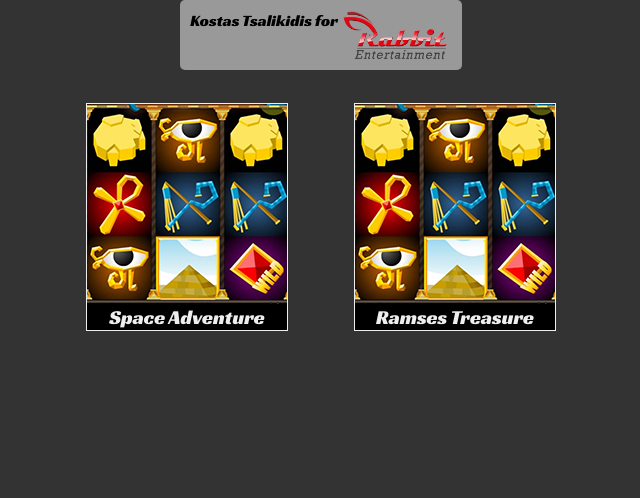
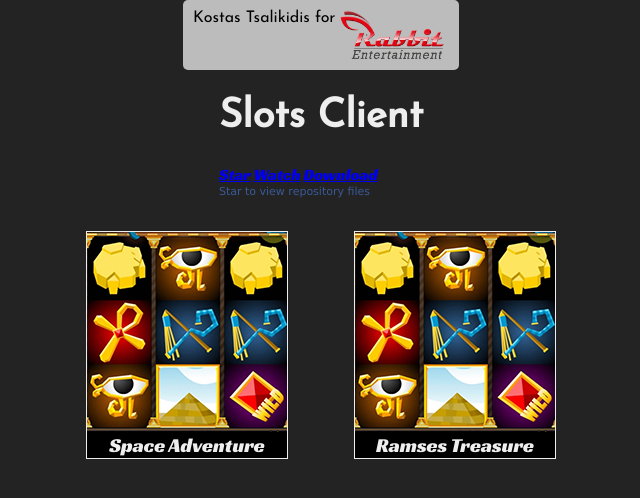
Before and after one commit to ktsalik/slots, a website: page client/index.html in a window 1280 px wide. Shown: the whole page, without its empty margins (319-959 px from the left). Drawn offline with Linux system fonts and the light colour scheme; files whose address does not match are found by name.

Commit message:
add title and Github buttons to index

```diff
--- a/client/assets/css/index.css
+++ b/client/assets/css/index.css
@@ -12,24 +12,42 @@
   src: url(../fonts/RacingSansOne-Regular.ttf);
 }
 
+@font-face {
+  font-family: josefin;
+  src: url(../fonts/JosefinSans-Regular.ttf);
+}
+
 body {
   margin: 0;
   display: flex;
   flex-direction: column;
-  justify-content: center;
+  justify-content: space-around;
   align-items: center;
   font-family: 'main';
-  background-color: #333;
+  background-color: #232323;
 }
 
 [banner] {
+  font-family: josefin;
   display: flex;
   flex-direction: row;
   justify-content: center;
   align-items: flex-start;
-  background: #999;
+  background: #BCBCBC;
   padding: 10px;
   border-radius: 5px;
+}
+
+[title] h1 {
+  font-family: josefin;
+  font-size: 40px;
+  color: #EEE;
+}
+
+[title] [info] {
+  font-size: 11px;
+  font-family: Verdana;
+  color: #3b5998;
 }
 
 .game-list {
--- a/client/assets/js/index.js
+++ b/client/assets/js/index.js
@@ -19,7 +19,7 @@ angular
       restrict: 'E',
       templateUrl: 'assets/templates/game-component.html',
       scope: {
-        title: '=',
+        title: '=gameTitle',
         thumbnail: '=',
       },
       link: function(scope, element, attrs) {
--- a/client/index.html
+++ b/client/index.html
@@ -6,13 +6,23 @@
 
     <div banner>Kostas Tsalikidis for <img src="assets/img/follow-the-rabbit.png" height="50"></div>
 
+    <div title>
+      <h1>Slots Client</h1>
+      <a class="github-button" href="https://github.com/ktsalik/slots" data-icon="octicon-star" aria-label="Star ktsalik/slots on GitHub">Star</a>
+      <a class="github-button" href="https://github.com/ktsalik/slots/subscription" data-icon="octicon-eye" aria-label="Watch ktsalik/slots on GitHub">Watch</a>
+      <a class="github-button" href="https://github.com/ktsalik/slots/archive/master.zip" data-icon="octicon-cloud-download" aria-label="Download ktsalik/slots on GitHub">Download</a>
+      <br>
+      <small info>Star to view repository files</small>
+    </div>
+
     <div class="game-list">
-      <game ng-repeat="game in vm.games" title="game.title" thumbnail="game.thumbnail"></game>
+      <game ng-repeat="game in vm.games" game-title="game.title" thumbnail="game.thumbnail"></game>
     </div>
 
     <script src="assets/lib/angular.min.js"></script>
     <script src="assets/lib/pixi.min.js"></script>
     <script src="assets/js/game.js"></script>
     <script src="assets/js/index.js"></script>
+    <script async defer src="https://buttons.github.io/buttons.js"></script>
   </body>
 </html>
```
Also changed, not shown: client/assets/fonts/JosefinSans-Regular.ttf (added).
